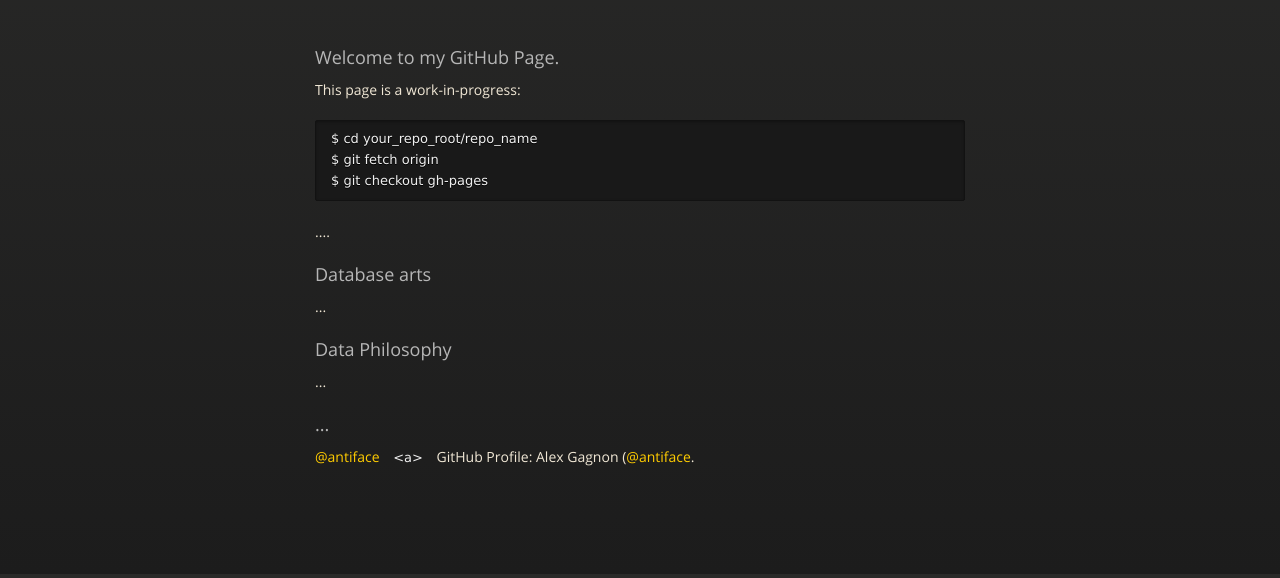
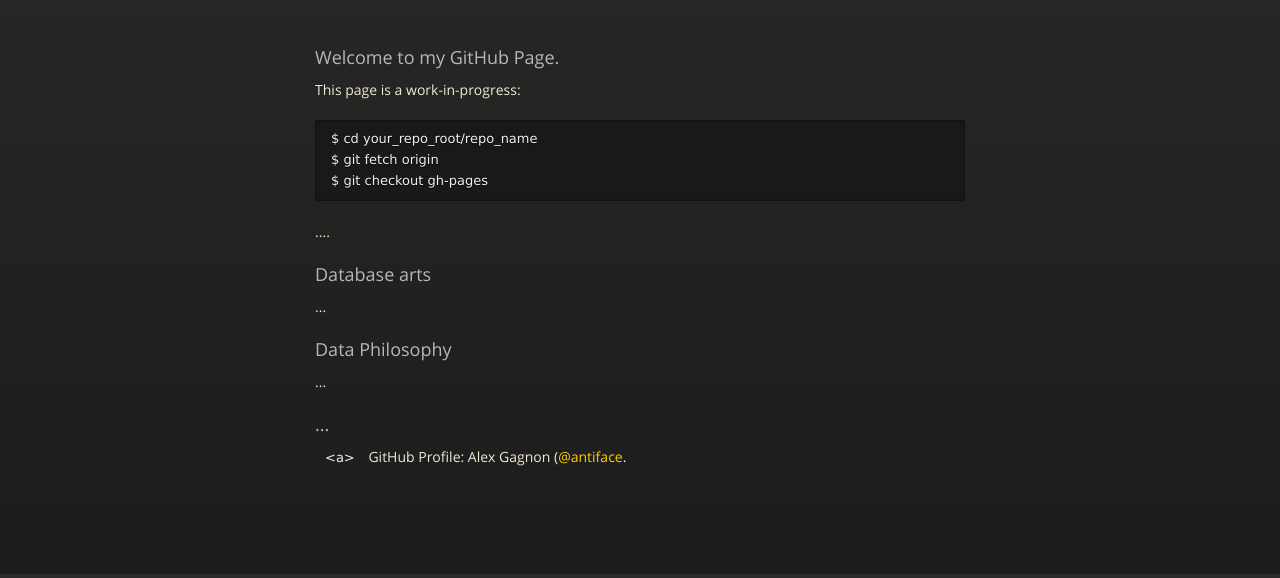
Before and after one commit to antiface/antiface.github.com, a plain HTML site: page index.html in a window 1280 px wide. Shown: the part 226-804 px from the top of the page. Drawn offline with nearby package versions, Linux system fonts and the light colour scheme.

Commit message:
Update index.html

```diff
--- a/index.html
+++ b/index.html
@@ -56,7 +56,7 @@ $ git checkout gh-pages
 
 <h3>...</h3>
 
-<p><a href="https://github.com/antiface" class="user-mention">@antiface</a> <code>&lt;a&gt;</code>  GitHub Profile: Alex Gagnon (<a href="https://github.com/antiface" class="user-mention">@antiface</a>.</p>
+<p><code>&lt;a&gt;</code>  GitHub Profile: Alex Gagnon (<a href="https://github.com/antiface" class="user-mention">@antiface</a>.</p>
 
       </section>
 
```
